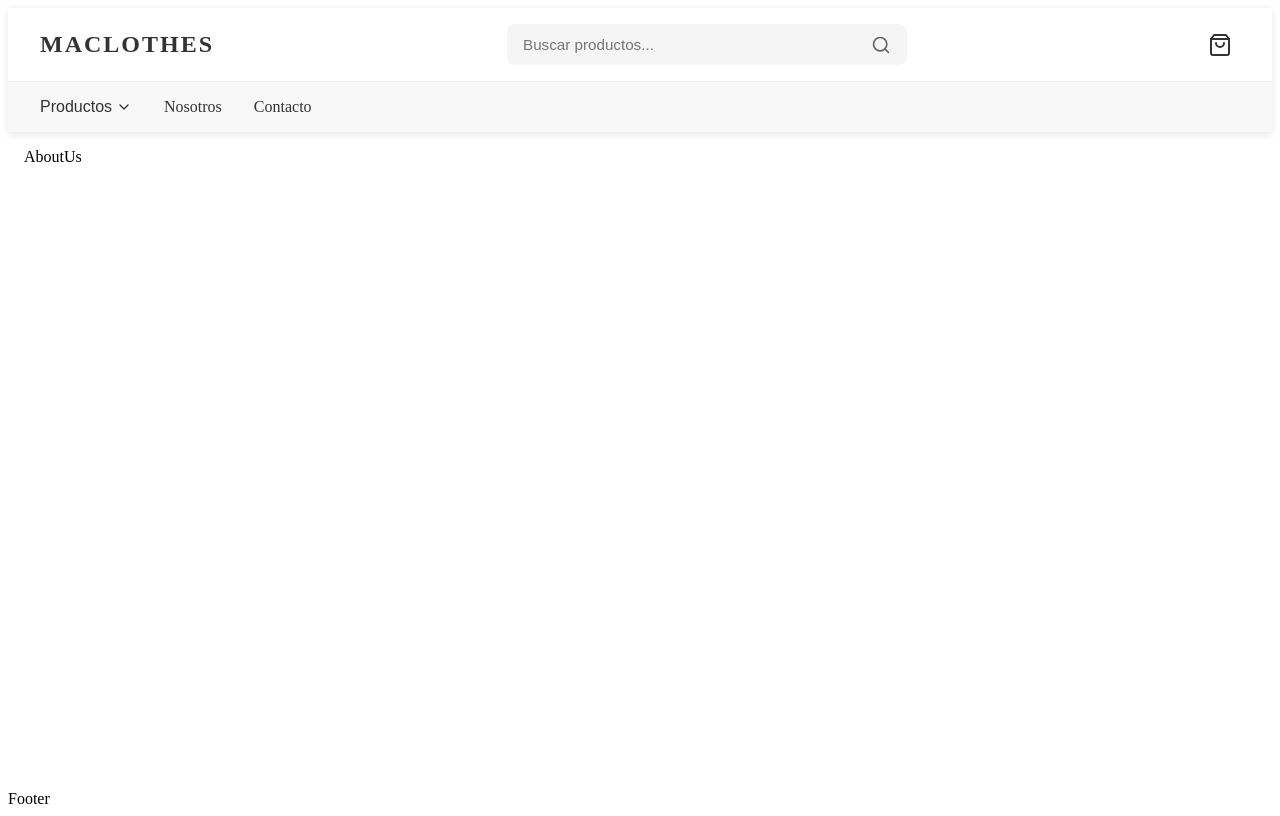
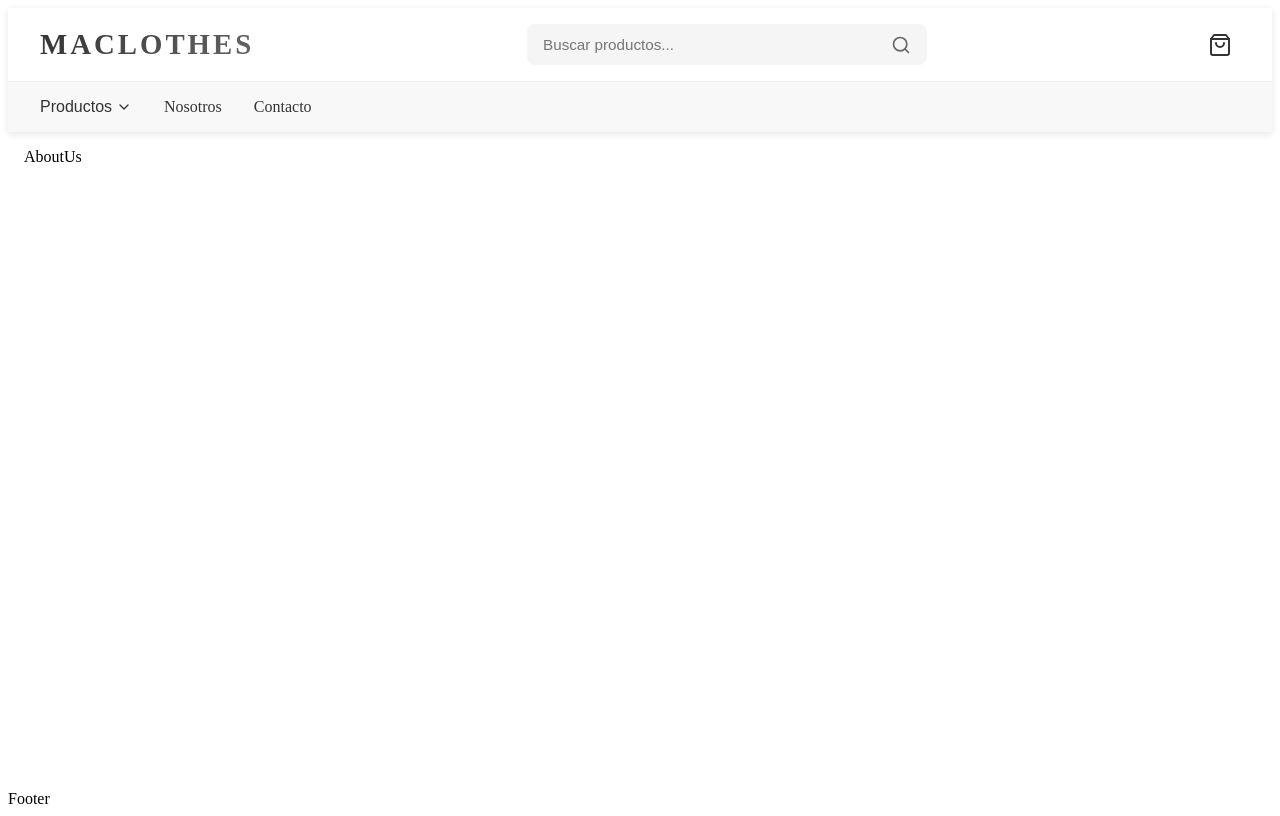
Before and after one commit to MatiCasiba/maclothes-page, a React (Vite) app: page /nosotros in a window 1280 px wide. Built offline with nearby package versions, Linux system fonts and the light colour scheme.

Commit message:
Actualización de Header.module.scss (diseño el logo y incluyo animación)

```diff
--- a/src/components/layout/header/Header.module.scss
+++ b/src/components/layout/header/Header.module.scss
@@ -42,22 +42,36 @@
   flex: 0 0 auto;
 
   .logoText {
-    font-size: 1.5rem;
-    font-weight: 700;
-    letter-spacing: 2px;
-    color: #333;
+    font-size: 1.8rem;
+    font-weight: 800;
+    letter-spacing: 3px;
+    background: linear-gradient(135deg, #333 0%, #666 100%);
+    -webkit-background-clip: text;
+    -webkit-text-fill-color: transparent;
     text-decoration: none;
     text-transform: uppercase;
-    transition: color 0.2s ease;
+    position: relative;
 
-    &:hover {
-      color: #000;
+    &::after {
+      content: '';
+      position: absolute;
+      bottom: -4px;
+      left: 0;
+      width: 100%;
+      height: 2px;
+      background: linear-gradient(90deg, #333, #666);
+      transform: scaleX(0);
+      transition: transform 0.3s ease;
+    }
+
+    &:hover::after {
+      transform: scaleX(1);
     }
 
     // Versión mobile
     @media (max-width: 767px) {
-      font-size: 1.2rem;
-      letter-spacing: 1.5px;
+      font-size: 1.4rem;
+      letter-spacing: 2px;
     }
   }
 }
```
